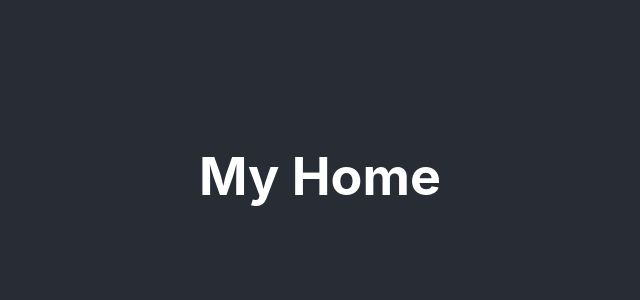
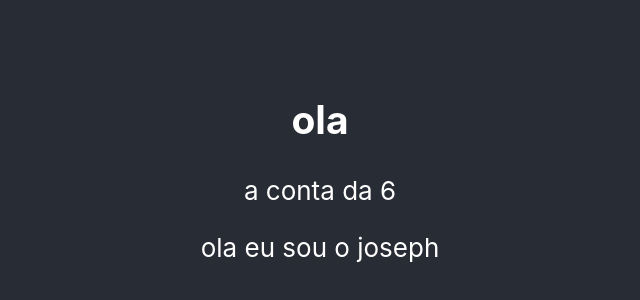
Before and after one commit to LUZENLUZ/React, a React (Create React App) app in the folder meu-primeiro-react/: page / in a window 1280 px wide. Shown: the part 224-524 px from the top of the page, without its empty margins (320-960 px from the left). Built offline with nearby package versions, Linux system fonts and the light colour scheme.

Commit message:
Update App.js

```diff
--- a/meu-primeiro-react/src/App.js
+++ b/meu-primeiro-react/src/App.js
@@ -2,11 +2,25 @@
 import './App.css';
 
 function App() {
+  const names2 = 'joseph';
+
+  function som (a, b) {
+    return a + b
+  }
+  som = 1 + 5
+
+
   return (
     <div className="App">
       <header className="App-header">
 
-     <h1> My Home</h1>
+     <div>
+<h2> ola</h2>
+
+<p>a conta da {som}</p>
+      <p>ola eu sou o {names2}</p>
+     </div>
+
       </header>
     </div>
   );
```
